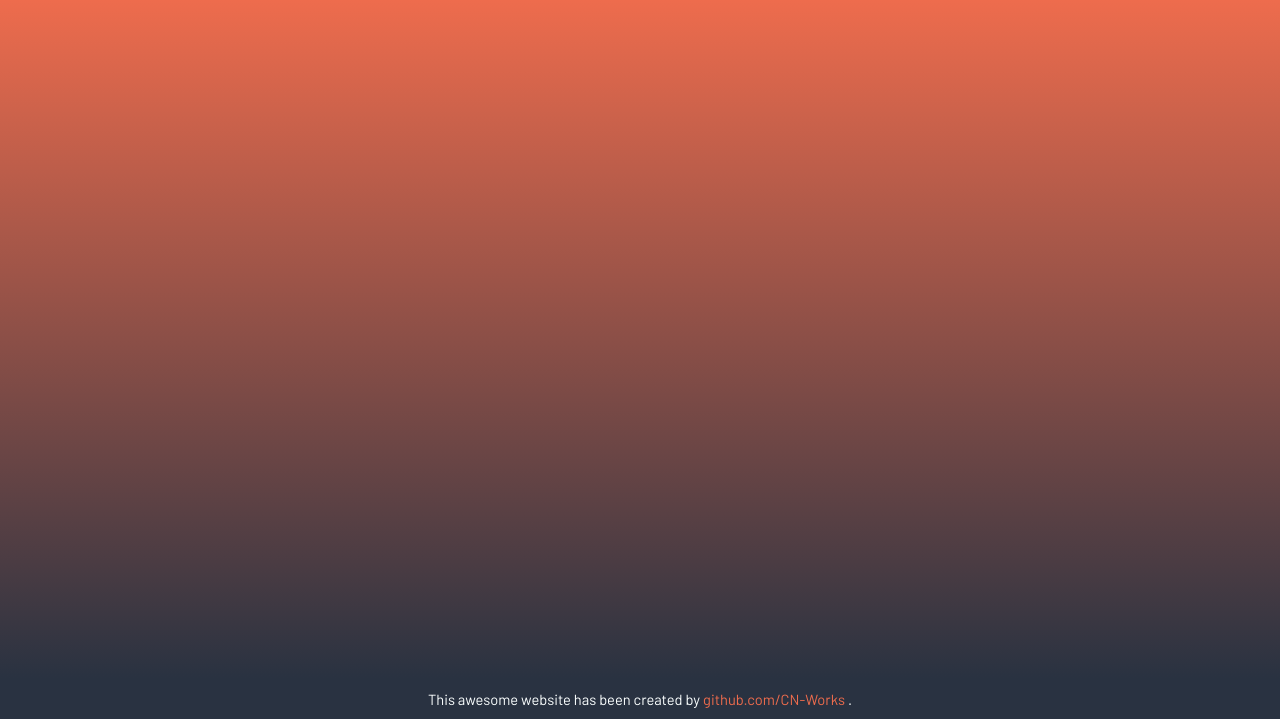
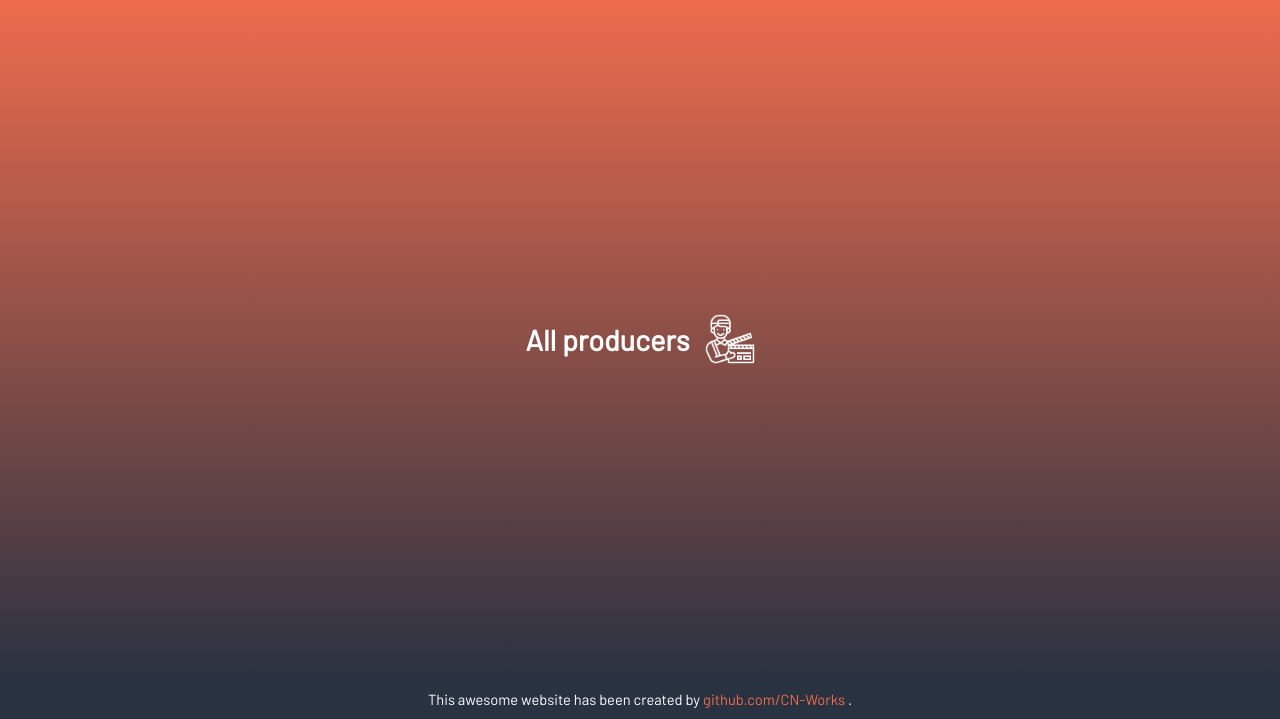
Before and after one commit to CN-Works/Advanced-Cinema-Application, a PHP site: template views/producers/producerslisting.php in a window 1280 px wide. Shown: the part 81-800 px from the top of the page. Run offline with PHP 8.4, Linux system fonts and the light colour scheme; the template is opened without the code that fills it, so the values that code supplies are empty.

Commit message:
Style : movielisting head

```diff
--- a/controllers/Person_controller.php
+++ b/controllers/Person_controller.php
@@ -17,7 +17,7 @@ class PersonController {
     public function findAllProducers(){
         $dao = new DAO();
 
-        $sql = "SELECT pe.id_personne AS id_person, re.id_realisateur AS id_producer, pe.nom AS lastname, pe.prenom AS firstname
+        $sql = "SELECT pe.id_personne AS id_person, re.id_realisateur AS id_producer, pe.nom AS lastname, pe.prenom AS firstname, pe.dateNaissance AS dob
                 FROM personne pe
                 INNER JOIN realisateur re ON pe.id_personne = re.id_personne
                 GROUP BY pe.id_personne";
--- a/public/css/template.css
+++ b/public/css/template.css
@@ -417,3 +417,24 @@ footer {
     padding: 15px 0;
     gap: 15px;
 }
+
+.producerlisting-head {
+    width: 100%;
+    height: 50px;
+
+    display: flex;
+    align-items: center;
+    justify-content: center;
+
+    gap: 15px;
+}
+
+.producerlisting-head-title {
+    font-size: 1.8rem;
+    color: var(--main-white);
+}
+
+.producerlisting-head-image {
+    height: 100%;
+    filter: invert();
+}
--- a/views/producers/producerslisting.php
+++ b/views/producers/producerslisting.php
@@ -4,6 +4,10 @@
 ?>
 
 <main class="producerlisting-main">
+    <div class="producerlisting-head">
+        <h2 class="producerlisting-head-title">All producers</h2>
+        <img class="producerlisting-head-image unselectable" src="public/images/director.png" alt="A director icon">
+    </div>
     <?php
         foreach ($producers->fetchAll() as $producerdata) {
             echo "
--- a/views/template.php
+++ b/views/template.php
@@ -21,7 +21,7 @@
             <li><a class="header-category unselectable" href="index.php?action=genreList">Genre</a></li>
             <li><a class="header-category unselectable" href="index.php?action=producerList">Producers</a></li>
         </ul>
-        <a class="header-connexion" href="">Connexion</a>
+        <a class="header-connexion unselectable" href="">Connexion</a>
     </header>
 
     <?php echo $content ?>
```
Also changed, not shown: public/images/director.png (added).
